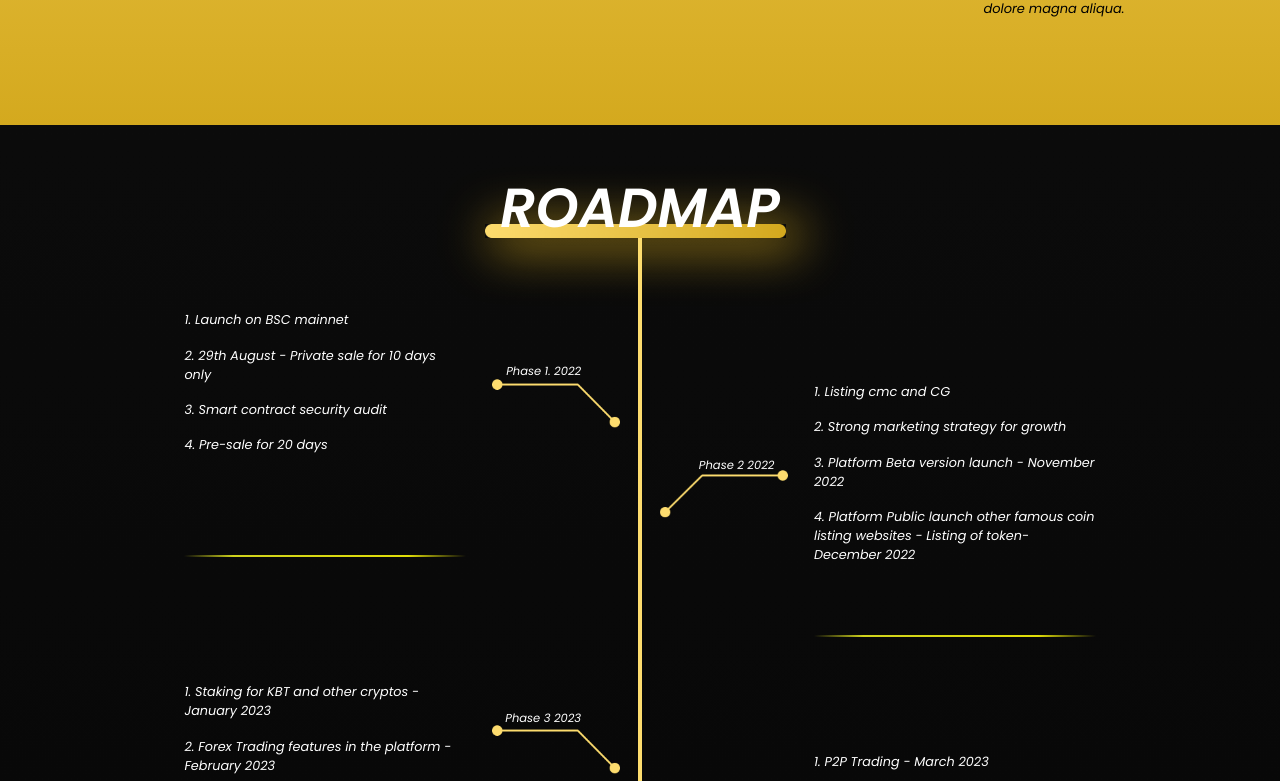
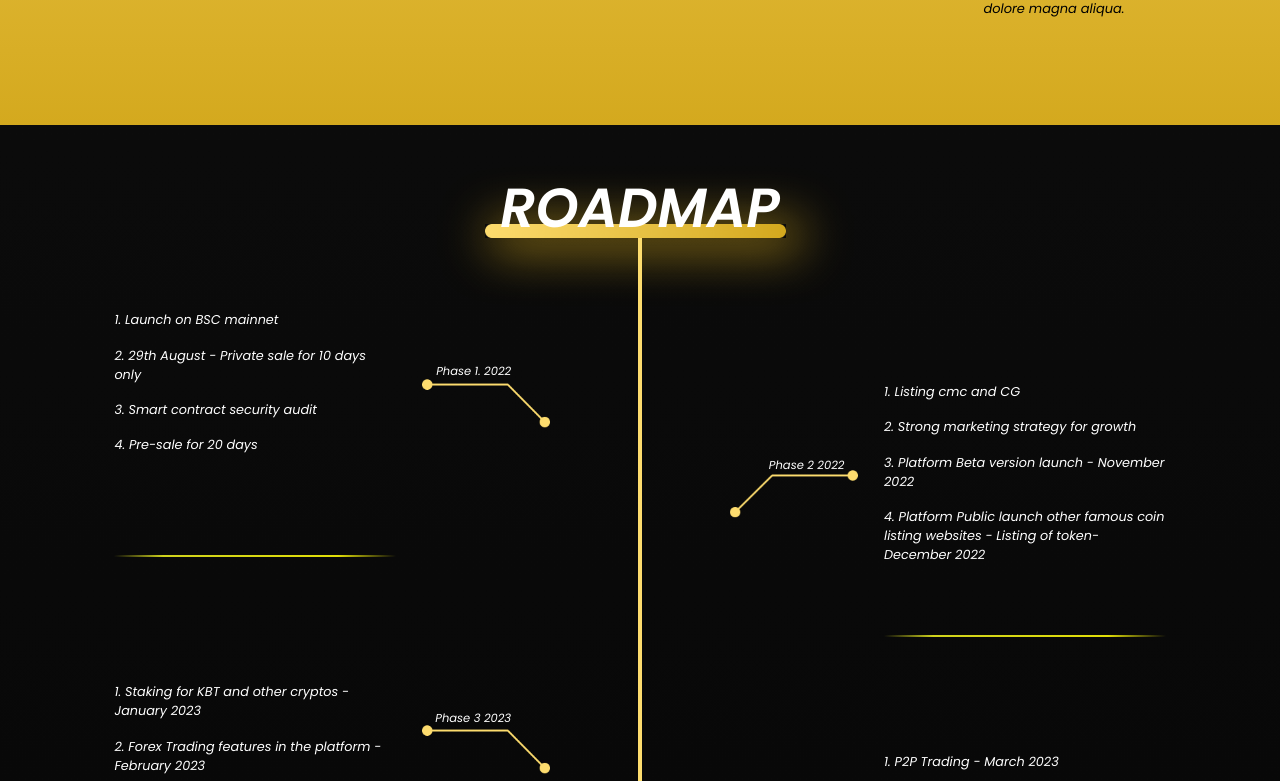
Before and after one commit to noorshanu/Banana, a React (Create React App) app: page / in a window 1280 px wide. Shown: the part 4282-5063 px from the top of the page. Built offline with nearby package versions, Linux system fonts and the light colour scheme.

Commit message:
Update Roadmap.css

```diff
--- a/src/components/Roadmap/Roadmap.css
+++ b/src/components/Roadmap/Roadmap.css
@@ -1,3 +1,10 @@
+@media (max-width:1800px) {
+
+
+
+.roadmap .container{
+  max-width: 1536px;
+}
 .roadmap-road {
   position: relative;
   display: grid;
@@ -110,6 +117,139 @@
   width: 10vw;
   transform: rotateY(180deg) translateY(-50%);
 }
+
+
+}
+
+
+
+
+@media (max-width:1536px) {
+
+  .roadmap .container{
+    max-width: 1320px;
+  }
+
+.roadmap-road {
+  position: relative;
+  display: grid;
+  grid-template-columns: 22vw 22vw;
+  justify-content: space-between;
+  height: 55.5555555556vw;
+}
+.roadmap .box {
+  padding: 5rem 8vw;
+}
+
+.roadmap .roadmap-road {
+  position: relative;
+  display: grid;
+  grid-template-columns: 22vw 22vw;
+  justify-content: space-between;
+  height: 55.5555555556vw;
+}
+.roadmap .roadmap-road::before {
+  content: "";
+  position: absolute;
+  top: -1.6%;
+  left: 50%;
+  transform: translateX(-50%);
+  width: 0.1875rem;
+  border: 2px solid rgba(253, 220, 110, 1);
+  height: 92%;
+  background: yellow;
+}
+
+.roadmap .roadmap-road .left-roadmap > :not(:last-child),
+.roadmap .roadmap-road .right-roadmap > :not(:last-child) {
+  margin-bottom: 3vw;
+}
+
+.roadmap .roadmap-road .left-roadmap > :not(:last-child)::before,
+.roadmap .roadmap-road .right-roadmap > :not(:last-child)::before {
+content: "";
+position: absolute;
+bottom: 0;
+left: 0;
+width: 100%;
+background: linear-gradient(90deg, rgba(65, 97, 252, 0) 0%, #d0d31d 17.5%, #e1de08 79.48%, rgba(70, 197, 227, 0) 100%);
+height: 0.125rem;
+}
+
+.roadmap .roadmap-road .left-roadmap,
+.roadmap .roadmap-road .right-roadmap {
+display: flex;
+flex-direction: column;
+justify-content: space-between;
+}
+
+.roadmap .roadmap-road .left-roadmap .roadmap-card,
+.roadmap .roadmap-road .right-roadmap .roadmap-card {
+display: flex;
+align-items: center;
+justify-content: flex-start;
+flex: 1;
+}
+
+.roadmap .roadmap-road .left-roadmap {
+  height: 92%;
+}
+
+.roadmap .roadmap-road .right-roadmap {
+  margin-top: 8vw;
+}
+
+.roadmap .roadmap-road .roadmap-card {
+  position: relative;
+  z-index: 10;
+  padding-bottom: 2vw;
+}
+
+.roadmap .roadmap-road .roadmap-card-title {
+  font-size: 1vw;
+}
+
+.roadmap .roadmap-road .left-roadmap .roadmap-card .roadmap-date {
+  position: absolute;
+  top: 40%;
+  right: -9vw;
+  transform: translateY(-50%);
+  font-size: 0.9vw;
+}
+
+.roadmap .roadmap-road .left-roadmap .roadmap-card .roadmap-connector {
+  position: absolute;
+  top: 50%;
+  right: -12vw;
+  z-index: -1;
+  width: 10vw;
+  transform: translateY(-50%);
+}
+
+.roadmap .roadmap-road .right-roadmap .roadmap-card .roadmap-date {
+  position: absolute;
+  top: 40%;
+  left: -9vw;
+  transform: translateY(-50%);
+  font-size: 0.9vw;
+}
+
+.roadmap .roadmap-road .right-roadmap .roadmap-card .roadmap-connector {
+  position: absolute;
+  top: 50%;
+  left: -12vw;
+  z-index: -1;
+  width: 10vw;
+  transform: rotateY(180deg) translateY(-50%);
+}
+}
+
+
+
+
+
+
+
 
   @media (max-width: 80em) {
     .roadmap .box {
```
Lines whose indentation alone changed are shown as unchanged.
